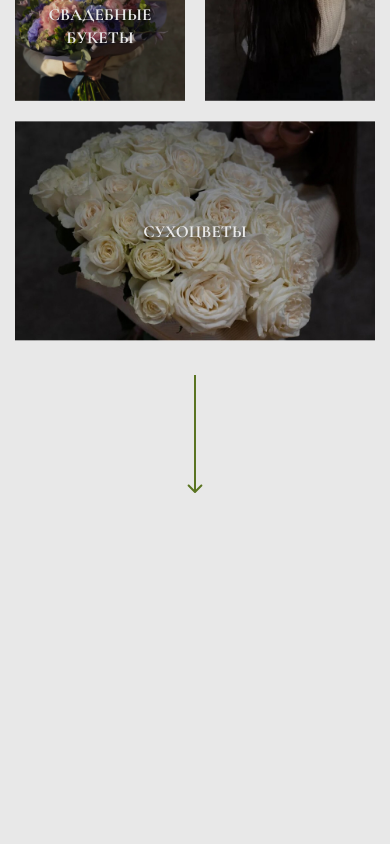
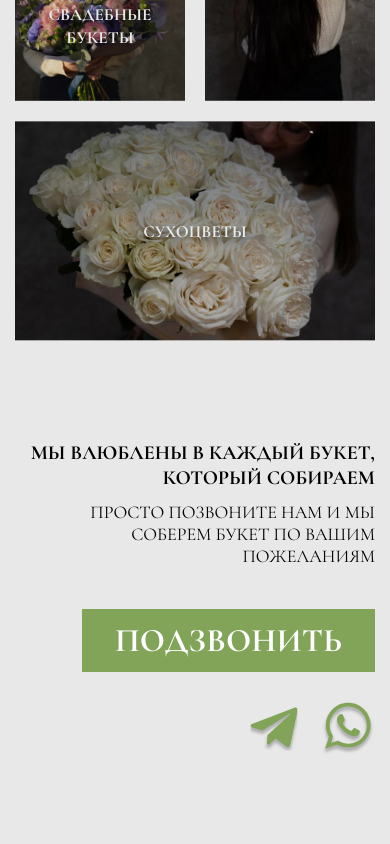
Before and after one commit to Ivanuch22/LaFlowers, a website: page docs/index.html in a window 390 px wide. Shown: the part 800-1644 px from the top of the page. Before the commit the page ends 1313 px from the top, so only its background shows below. Drawn offline with nearby package versions, Linux system fonts and the light colour scheme; a web font is replaced by a local one.

Commit message:
Modile Second Section

```diff
--- a/docs/index.html
+++ b/docs/index.html
@@ -181,19 +181,21 @@
          </ul>
       </div>
    </section>
-   <section class="secondSection section">
+   <section class="secondSection">
       <div class="container">
          <div class="secondSection__block">
             <h3 class="secondSection__title">МЫ ВЛЮБЛЕНЫ В КАЖДЫЙ БУКЕТ, КОТОРЫЙ СОБИРАЕМ</h3>
             <p class="secondSection__description">ПРОСТО ПОЗВОНИТЕ НАМ И МЫ СОБЕРЕМ БУКЕТ ПО ВАШИМ ПОЖЕЛАНИЯМ</p>
             <div class="secondSection__row">
-               <a class="secondSection__link" href="#">
-                  <img class="secondSection__img" src="img/telegramIcon.svg" alt="">
-               </a>
-               <a class="secondSection__link" href="#">
-                  <img class="secondSection__img" src="img/whatsappIcon.svg" alt="">
-               </a>
-               <a class="secondSection__link" href="#">Подзвонить</a>
+               <div class="secondSection__row-block">
+                  <a class="secondSection__link" href="#">
+                     <img class="secondSection__img" src="img/telegramIcon.svg" alt="">
+                  </a>
+                  <a class="secondSection__link " href="#">
+                     <img class="secondSection__img" src="img/whatsappIcon.svg" alt="">
+                  </a>
+               </div>
+               <a class="secondSection__link buttonSecond" href="#">Подзвонить</a>
             </div>
             <button class="secondSection__button button">
                Акции
--- a/docs/scss/_global.scss
+++ b/docs/scss/_global.scss
@@ -15,6 +15,7 @@ body {
    background-size: 30%;
    min-height: 100vh;
 }
+
 .secondSection {
    min-height: 100vh;
    background-image: url(../img/SecondBg.png);
--- a/docs/scss/_media.scss
+++ b/docs/scss/_media.scss
@@ -10,6 +10,16 @@
    }
 }
 @media (max-width: 1024px) {
+   .firstSectionBg {
+      background-size: 50%;
+   }
+}
+@media (max-width: 1024px) {
+   .firstSectionBg {
+      .arrow {
+         display: none;
+      }
+   }
    .logo {
       width: 440px;
       height: 136px;
@@ -128,6 +138,7 @@
       grid-template-rows: 220px 150px 150px;
    }
    .firstSectionBg__block:last-child {
+      padding-bottom: 70px;
       margin-top: 20px;
       grid-template-rows: 220px;
    }
@@ -149,6 +160,75 @@
       line-height: 26px;
    }
 }
+
+@media (max-width: 1024px) {
+   .secondSection {
+      background-size: 90%;
+   }
+   .secondSection__block {
+      justify-content: flex-start;
+      max-width: 748px;
+      padding-top: 30px;
+      padding-left: 0;
+      margin-right: 121px;
+   }
+   .secondSection__title {
+      text-align: right;
+   }
+   .secondSection__row {
+      flex-direction: column-reverse;
+      align-items: flex-end;
+   }
+   .buttonSecond {
+      font-size: 49px;
+      line-height: 59px;
+      margin-bottom: 95px;
+   }
+}
+@media (max-width: 800px) {
+   .secondSection__block {
+      margin-right: 0;
+   }
+}
+@media (max-width: 768px) {
+   .secondSection {
+      background-size: 75%;
+   }
+   .buttonSecond {
+      font-size: 40px;
+      line-height: 45px;
+      margin-bottom: 30px;
+   }
+   .secondSection__block {
+      margin-right: 0;
+   }
+   .secondSection__title {
+      font-size: 33px;
+      line-height: 42px;
+   }
+   .secondSection__description {
+      font-size: 20px;
+      max-width: 78%;
+      line-height: 26px;
+      margin-top: 10px;
+   }
+}
+@media (max-width: 540px) {
+   .secondSection__title {
+      font-size: 20px;
+      line-height: 25px;
+   }
+   .secondSection__description {
+      max-width: 100%;
+      font-size: 18px;
+      line-height: 22px;
+   }
+   .buttonSecond {
+      font-size: 33px;
+      line-height: 39px;
+   }
+}
+
 @media (min-width: 1025px) {
    .catalog__link {
       display: none;
--- a/docs/scss/style.scss
+++ b/docs/scss/style.scss
@@ -197,7 +197,18 @@
 }
 //////////////////////////////
 //////////////////////////////
+
 .secondSection {
+   &__row-block {
+      display: flex;
+      align-items: center;
+      .secondSection__link {
+         &:last-child {
+            background-color: transparent;
+            padding: 0;
+         }
+      }
+   }
    &__block {
       max-width: 810px;
       margin: 0 auto;
@@ -233,20 +244,8 @@
       display: block;
       width: 54px;
       height: 54px;
-      &:last-child {
-         font-family: "Cormorant Infant", serif;
-         font-weight: bold;
-         font-size: 24px;
-         line-height: 29px;
-         text-align: center;
-         width: auto;
-         height: auto;
-         text-transform: uppercase;
-         color: #fff;
-         background-color: #81a459;
-         padding: 12px 33px;
-      }
    }
+
    &__img {
       width: 100%;
       height: 100%;
@@ -255,7 +254,20 @@
       position: absolute;
    }
 }
-
+.buttonSecond {
+   font-family: "Cormorant Infant", serif;
+   font-weight: bold;
+   font-size: 24px;
+   line-height: 35px;
+   text-align: center;
+   width: auto;
+   height: auto;
+   text-transform: uppercase;
+   color: #fff;
+   background-color: #81a459;
+   padding: 12px 33px;
+   width: auto;
+}
 .fullScrinSection {
    max-height: 100vh;
 
```
Also changed, not shown: docs/css/style.min.css.
